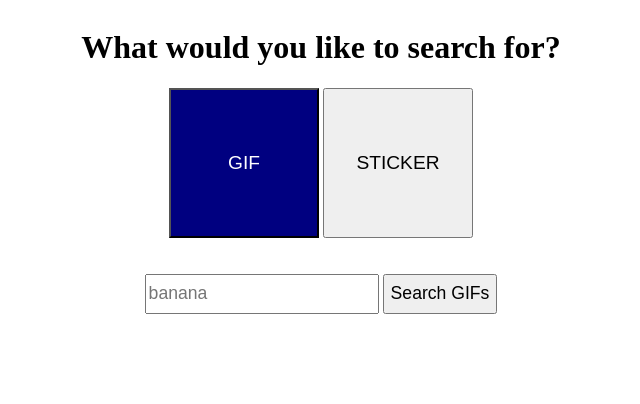
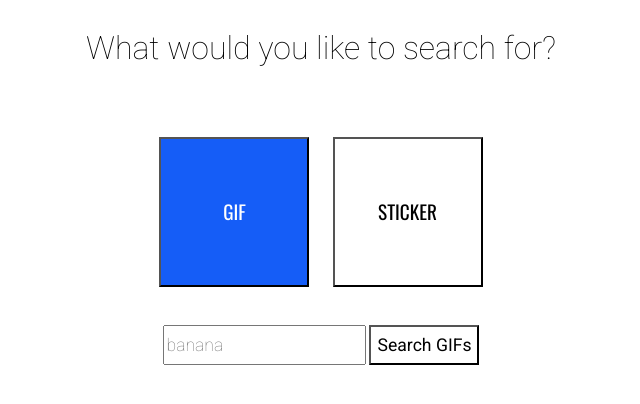
Before and after one commit to teraglin/Gifs-N-Stickers, a website with bundled scripts: page source/index.html in a window 1280 px wide. Both pictures are taken after a click on the button "GIF". Shown: the whole page, without its empty margins (319-959 px from the left). Built offline with nearby package versions, Linux system fonts and the light colour scheme; some packages are replaced by stand-ins of ours; no server answers.

Commit message:
added changes on stylesheet

```diff
--- a/style/style.css
+++ b/style/style.css
@@ -1,5 +1,6 @@
 * {
   box-sizing: border-box;
+  font-family: 'Roboto', sans-serif;
 }
 
 body {
@@ -7,6 +8,11 @@ body {
   flex-direction: column;
   align-items: center;
   text-align: center;
+}
+
+h1 {
+  font-family: 'Roboto', sans-serif;
+  font-weight: 100;
 }
 
 .nav-buttons {
@@ -19,10 +25,21 @@ body {
   width: 150px;
   height: 150px;
   font-size: 1.2em;
+  font-family: 'Oswald', sans-serif;
+  background-color: rgb(255, 255, 255);
+  margin-left: 0.5em;
+  margin-right: 0.5em;
+  margin-top: 2.5em;
+
+}
+
+.btn:hover {
+  background-color: rgb(21, 93, 247);
+  color: white;
 }
 
 .active {
-    background-color: navy;
+    background-color: rgb(21, 93, 247);
     color: white;
 }
 
@@ -30,6 +47,7 @@ input {
   visibility: hidden;
   height: 40px;
   font-size: 1.1em;
+  font-weight: 100;
 }
 
 #search-btn {
@@ -37,12 +55,19 @@ input {
   cursor: pointer;
   height: 40px;
   font-size: 1.1em;
+  background-color: white;
+  margin-bottom: 2.5em;
+}
+
+#search-btn:hover {
+  background-color: rgb(21, 93, 247);
+  color: white;
 }
 
 .gifs-container {
   display: flex;
   flex-wrap: wrap;
-  justify-content: flex-start;
+  justify-content: center;
   margin: 0 70px;
 }
 
@@ -51,5 +76,4 @@ input {
   height: 200px;
   margin: 30px 0 0 20px;
   border: 1px solid black;
-  box-shadow: 2px 2px 3px  grey ;
 }
```
